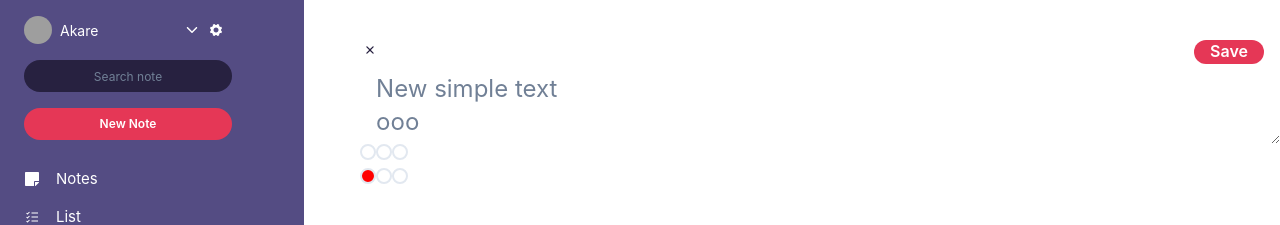
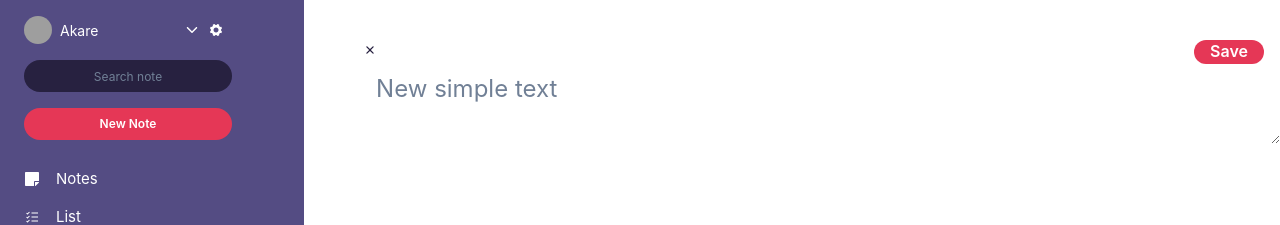
Before and after one commit to akareagwom/note-pal, a React (Vite) app: page /Layout in a window 1280 px wide. Shown: the top 225 px of the page. Built offline with nearby package versions, Linux system fonts and the light colour scheme; grey boxes are pictures that could not be loaded.

Commit message:
radio out

```diff
--- a/src/notes/components/ListCanva.tsx
+++ b/src/notes/components/ListCanva.tsx
@@ -1,4 +1,4 @@
-import { Box, Radio, RadioGroup, Textarea} from '@chakra-ui/react';
+import { Box,  Textarea} from '@chakra-ui/react';
 import React from 'react';
 import Save from '../../components/Save';
 
@@ -10,9 +10,8 @@ const ListCanva: React.FC<Props> = ({  }) => {
   return (
     <Box>
        <Save/>
-       <Textarea color={'#272140'} variant={'none'} border={'none'} outline={'none'} fontSize={'1.5rem'} placeholder='New simple text
-ooo' />
-       <RadioGroup>
+       <Textarea color={'#272140'} variant={'none'} border={'none'} outline={'none'} fontSize={'1.5rem'} placeholder='New simple text' />
+       {/* <RadioGroup>
             <Radio/>
             <Radio/>
             <Radio/>
@@ -21,7 +20,7 @@ ooo' />
             <Radio bg={'red'} color={'red'}/>
             <Radio/>
             <Radio/>
-       </RadioGroup>
+       </RadioGroup> */}
     </Box>
   );
 };
```
